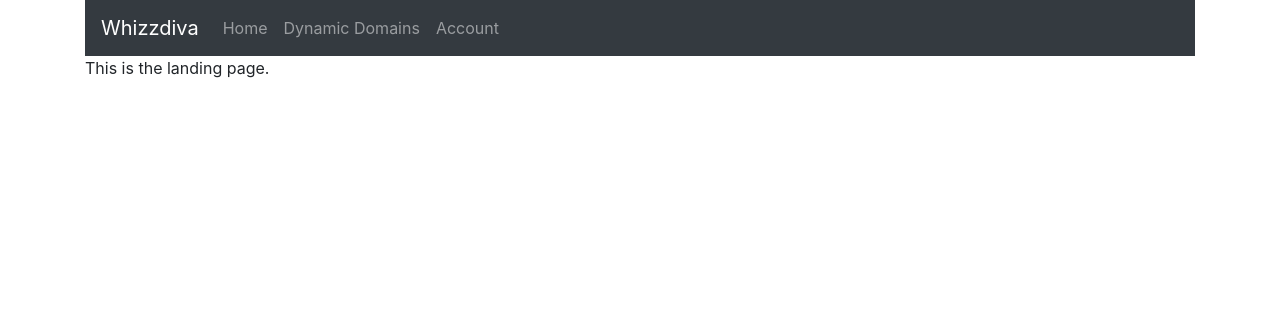
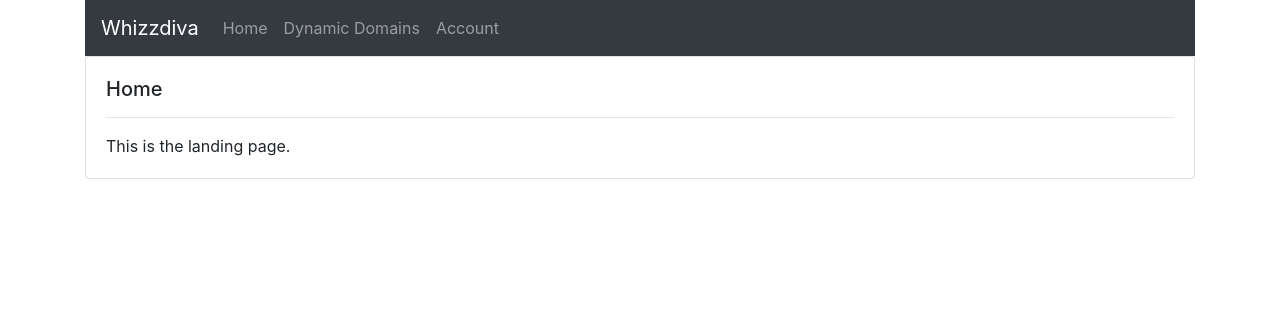
Before and after one commit to st0rmi/whizzdiva, a Django app: template templates/whizzdiva/index.html in a window 1280 px wide. Shown: the top 316 px of the page. Run offline with Django 3.2, Linux system fonts and the light colour scheme; the template is opened without the code that fills it, so the values that code supplies are empty; some libraries are stand-ins or nearby versions.

Commit message:
Added card layout to content

```diff
--- a/templates/whizzdiva/base.html
+++ b/templates/whizzdiva/base.html
@@ -34,8 +34,13 @@
             </ul>
         </div>
     </nav>
-
-    {% block content %}(no content){% endblock %}
+    <div class="card">
+        <div class="card-body">
+            <h5 class="card-title">{% block headline %}(no headline){% endblock %}</h5>
+            <hr>
+            {% block content %}(no content){% endblock %}
+        </div>
+    </div>
 </div>
 
 <!-- Optional JavaScript -->
--- a/templates/whizzdiva/dynamic_domain_add_edit.html
+++ b/templates/whizzdiva/dynamic_domain_add_edit.html
@@ -2,6 +2,7 @@
 {% load icons %}
 
 {% block title %}{% if add %}Add{% else %}Edit{% endif %} Dynamic Domain{% endblock %}
+{% block headline %}{% if add %}Add{% else %}Edit{% endif %} Dynamic Domain{% endblock %}
 
 {% block content %}
 <form action="" method="post" class="form">
--- a/templates/whizzdiva/dynamic_domain_delete.html
+++ b/templates/whizzdiva/dynamic_domain_delete.html
@@ -2,6 +2,7 @@
 {% load icons %}
 
 {% block title %}Delete Dynamic Domain{% endblock %}
+{% block headline %}Delete Dynamic Domain{% endblock %}
 
 {% block content %}
 <form action="" method="post">
--- a/templates/whizzdiva/dynamic_domain_details.html
+++ b/templates/whizzdiva/dynamic_domain_details.html
@@ -1,7 +1,8 @@
 {% extends 'whizzdiva/base.html' %}
 {% load icons %}
 
-{% block title %}Dynamic Domain{% endblock %}
+{% block title %}View Dynamic Domain{% endblock %}
+{% block headline %}View Dynamic Domain{% endblock %}
 
 {% block content %}
 {{ dynamicdomain.relative_domain }}.{{ dynamicdomain.zone.domain }}
--- a/templates/whizzdiva/dynamic_domains_overview.html
+++ b/templates/whizzdiva/dynamic_domains_overview.html
@@ -2,6 +2,7 @@
 {% load icons %}
 
 {% block title %}Dynamic Domains{% endblock %}
+{% block headline %}Dynamic Domains{% endblock %}
 
 {% block content %}
 <table class="table table-striped table-hover">
--- a/templates/whizzdiva/index.html
+++ b/templates/whizzdiva/index.html
@@ -1,7 +1,7 @@
 {% extends 'whizzdiva/base.html' %}
 
-{% block title %}Whizzdiva{% endblock %}
-
+{% block title %}Home{% endblock %}
+{% block headline %}Home{% endblock %}
 {% block content %}
 This is the landing page.
 {% endblock %}
```
Also changed, not shown: templates/registration/login.html (+7 -3 lines).
